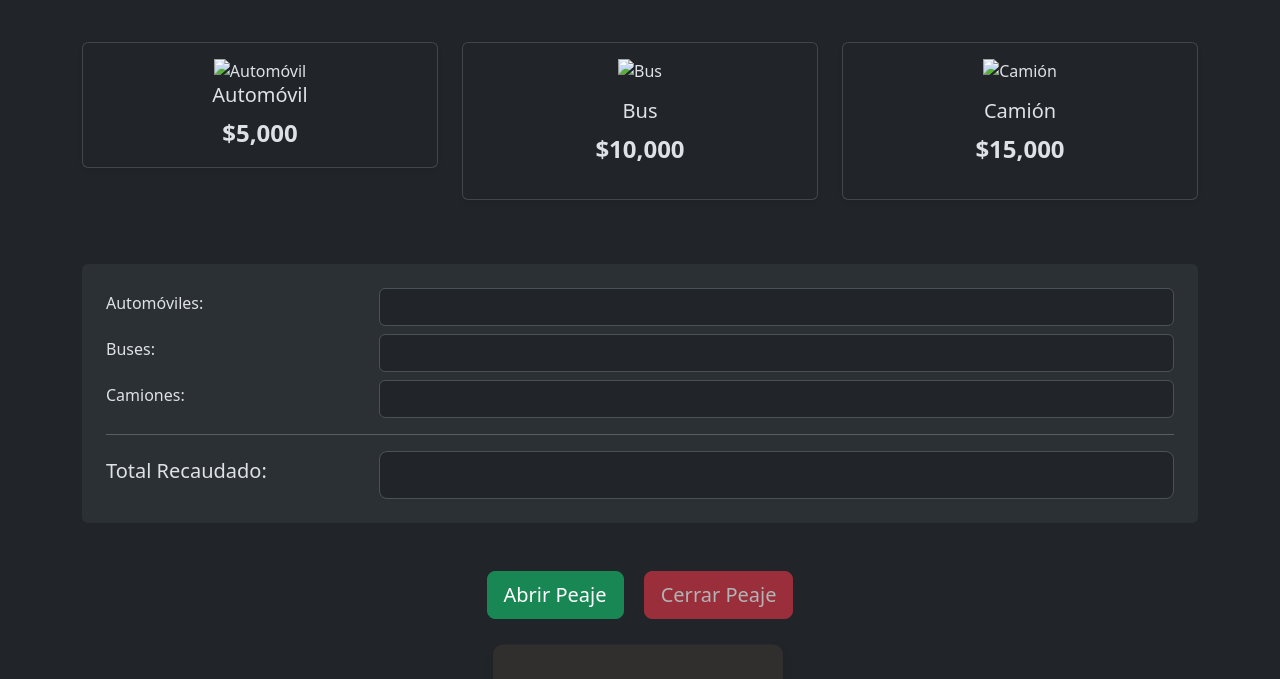
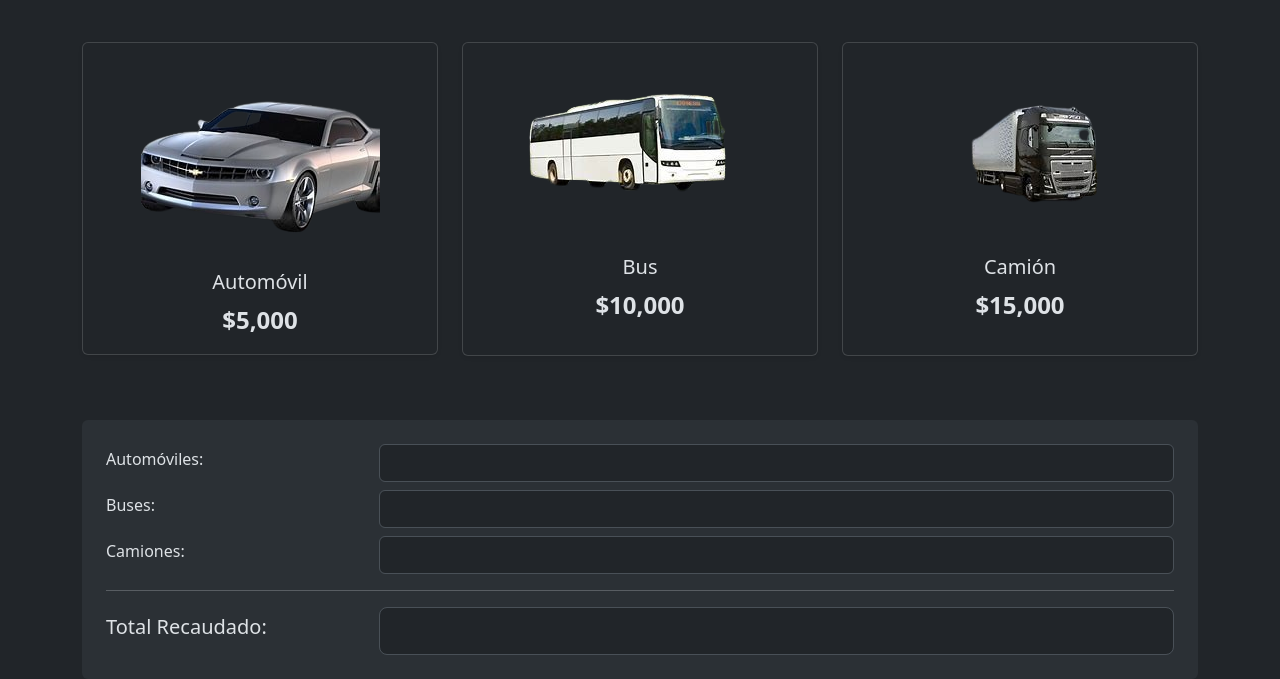
Before and after one commit to Joker8-h/ejerciciosmodulos, a plain HTML site: page index.html in a window 1280 px wide. Shown: the part 121-800 px from the top of the page. Drawn offline with nearby package versions, Linux system fonts and the light colour scheme; files that its build step writes are made by us from their sources.

Commit message:
actualizado

```diff
--- a/index.html
+++ b/index.html
@@ -5,7 +5,7 @@
     <meta charset="UTF-8">
     <meta name="viewport" content="width=device-width, initial-scale=1.0">
     <title>Peaje Popayán-Tambo</title>
-    <link rel="stylesheet" href="../ejerciciosmodulo/css/style.css">
+    <link rel="stylesheet" href="./css/style.css">
     <link href="https://cdn.jsdelivr.net/npm/bootstrap@5.3.3/dist/css/bootstrap.min.css" rel="stylesheet"
         integrity="sha384-QWTKZyjpPEjISv5WaRU9OFeRpok6YctnYmDr5pNlyT2bRjXh0JMhjY6hW+ALEwIH" crossorigin="anonymous">
 </head>
@@ -21,7 +21,7 @@
             <div class="row text-center">
                 <div class="col-md-4 mb-3">
                     <div class="card p-3 shadow-sm">
-                        <img src="../ejerciciosmodulo/imagenes/OIP__4_-removebg-preview.png" alt="Automóvil" id="registrar-automovil"
+                        <img src="./imagenes/OIP__4_-removebg-preview.png" alt="Automóvil" id="registrar-automovil"
                             data-vehicle-type="automovil" class="mx-auto">
                         <div>
                             <h5 class="card-title">Automóvil</h5>
@@ -31,7 +31,7 @@
                 </div>
                 <div class="col-md-4 mb-3">
                     <div class="card p-3 shadow-sm">
-                        <img src="../ejerciciosmodulo/imagenes/download-removebg-preview.png" alt="Bus" id="registrar-bus"
+                        <img src="./imagenes/download-removebg-preview.png" alt="Bus" id="registrar-bus"
                             data-vehicle-type="bus" class="mx-auto">
                         <div class="card-body">
                             <h5 class="card-title">Bus</h5>
@@ -41,7 +41,7 @@
                 </div>
                 <div class="col-md-4 mb-3">
                     <div class="card p-3 shadow-sm">
-                        <img src="../ejerciciosmodulo/imagenes/download-removebg-preview (1).png" alt="Camión" id="registrar-camion"
+                        <img src="./imagenes/download-removebg-preview (1).png" alt="Camión" id="registrar-camion"
                             data-vehicle-type="camion" class="mx-auto">
                         <div class="card-body">
                             <h5 class="card-title">Camión</h5>
@@ -116,7 +116,7 @@
             setInterval(actualizarHora, 1000);
         </script>
 
-        <script type="module" src="../ejerciciosmodulo/js/main.js"></script>
+        <script type="module" src="./js/main.js"></script>
 
         <script src="https://cdn.jsdelivr.net/npm/bootstrap@5.3.3/dist/js/bootstrap.bundle.min.js"
             integrity="sha384-YvpcrYf0tY3lHB60NNkmXc5s9fDVZLESaAA55NDzOxhy9GkcIdslK1eN7N6jIeHz"
```
